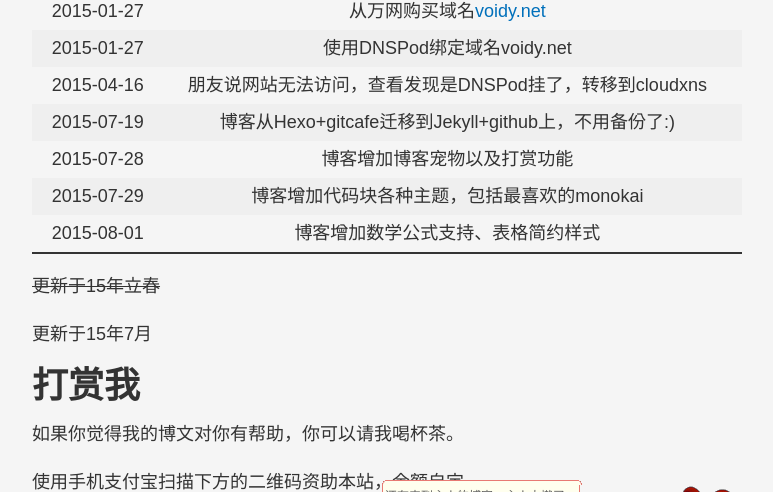
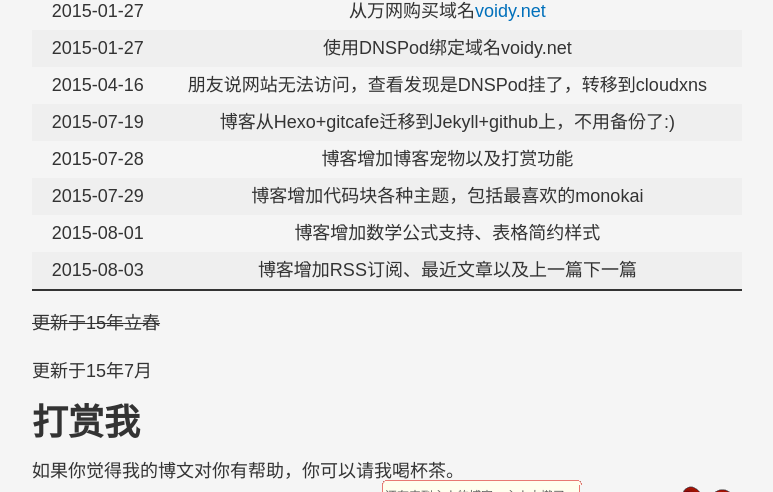
Before and after one commit to Voidly/Voidly.github.io, a Jekyll site: the page built from about/index.md, in a window 1280 px wide and 900 px high, scrolled down 880 px, cut to the strip 0-492 px from the top of the window. Shown: the whole strip, without its empty margins (253-1026 px from the left). Built offline with Jekyll 4.4.1, drawn with Linux system fonts in a browser that asks for light colours; nearby versions of some CDN libraries; some web fonts are replaced; Markdown is read by kramdown in place of the engine named in the settings; comment, search, counter and statistics services are not loaded.

Commit message:
update about blog things

```diff
--- a/about/index.md
+++ b/about/index.md
@@ -40,6 +40,7 @@
 | 2015-07-28 | 博客增加博客宠物以及打赏功能 |
 | 2015-07-29 | 博客增加代码块各种主题，包括最喜欢的monokai |
 | 2015-08-01 | 博客增加数学公式支持、表格简约样式 |
+| 2015-08-03 | 博客增加RSS订阅、最近文章以及上一篇下一篇 |
 
 
  <del>更新于15年立春</del>
```
